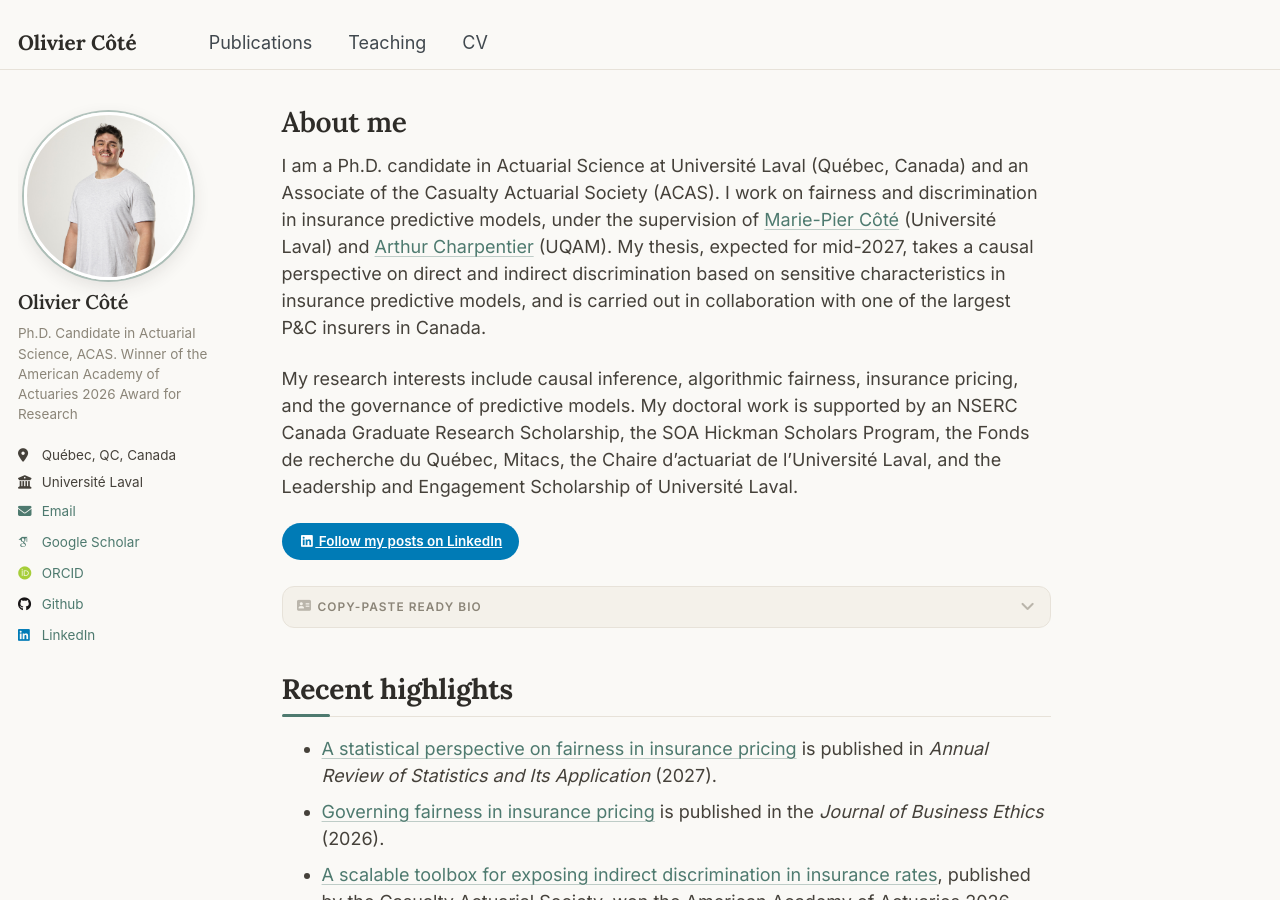
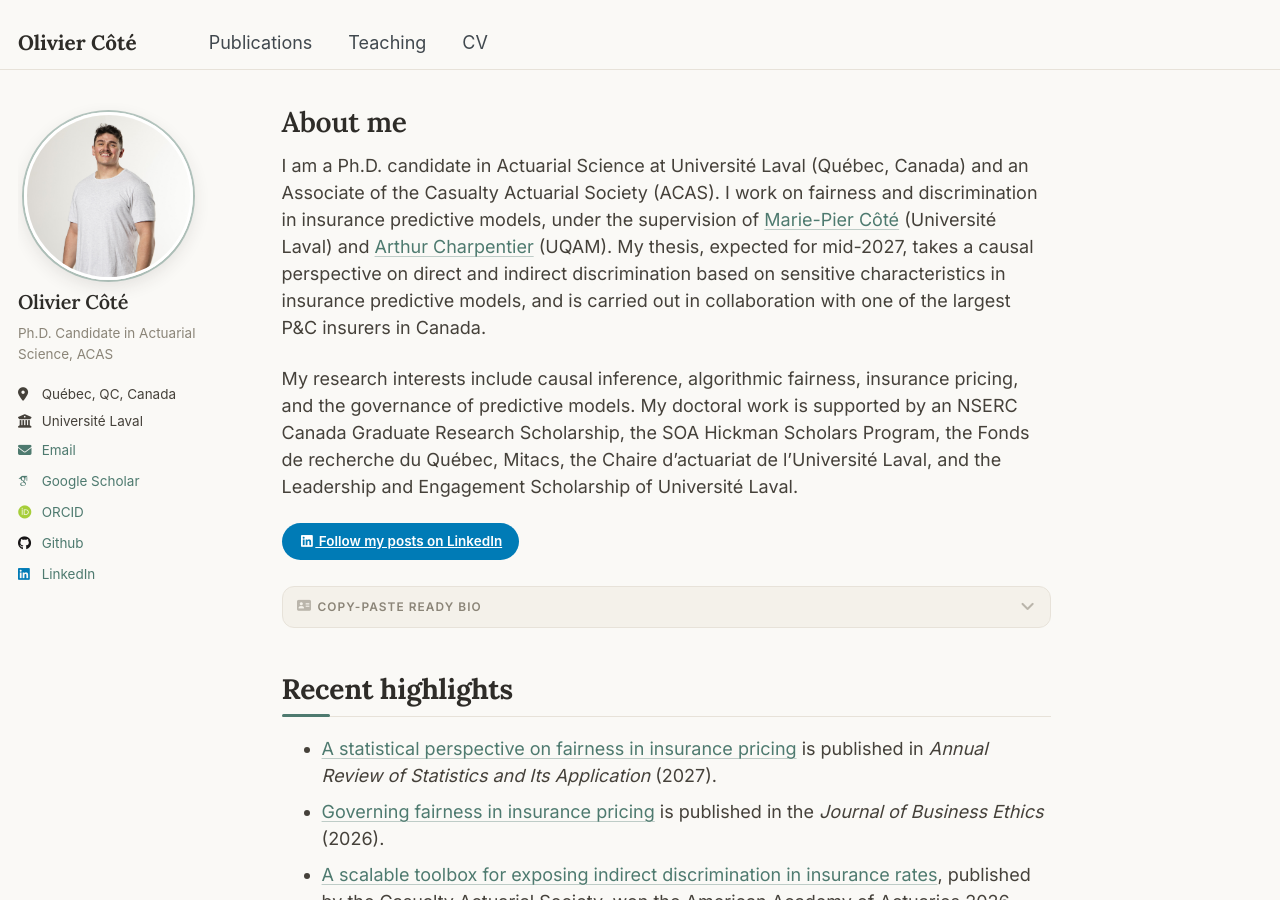
Before and after one commit to OliCoSide/olicoside.github.io, a Jekyll site: the page built from _pages/about.md, in a window 1280 px wide and 900 px high. Built offline with Jekyll 4.4.1, drawn with Linux system fonts in a browser that asks for light colours; some web fonts are replaced.

Commit message:
sidebar: drop the award line from the bio under the picture
Co-Authored-By: Claude Opus 5.5 <noreply@anthropic.com>
Claude-Session: https://claude.ai/code/session_01F7Q7idQJuV4bghK1gJGxrK

```diff
--- a/_config.yml
+++ b/_config.yml
@@ -24,7 +24,7 @@ author:
   avatar           : "profile_picture.jpg"
   name             : "Olivier Côté"
   pronouns         : # example: "she/her"
-  bio              : "Ph.D. Candidate in Actuarial Science, ACAS. Winner of the American Academy of Actuaries 2026 Award for Research"
+  bio              : "Ph.D. Candidate in Actuarial Science, ACAS"
   location         : "Québec, QC, Canada"
   employer         : "Université Laval"
   uri              : # URL
```
